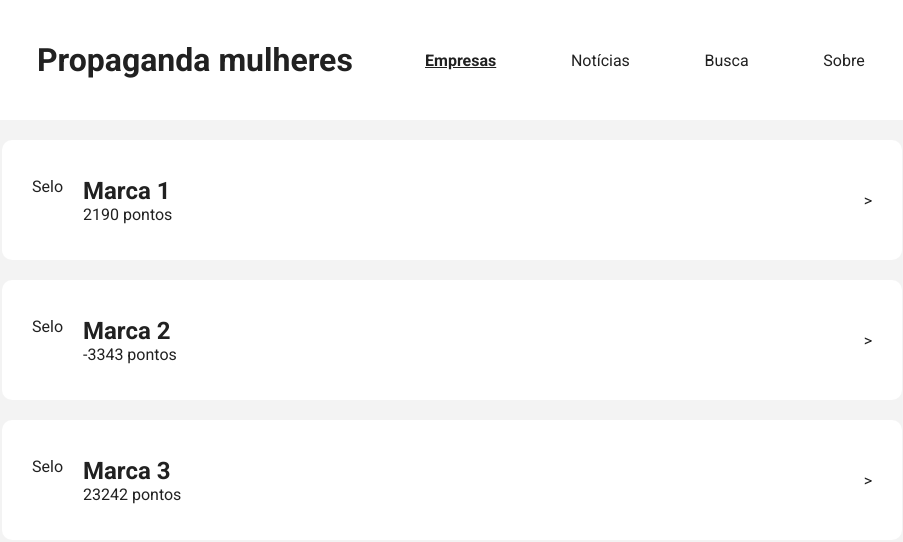
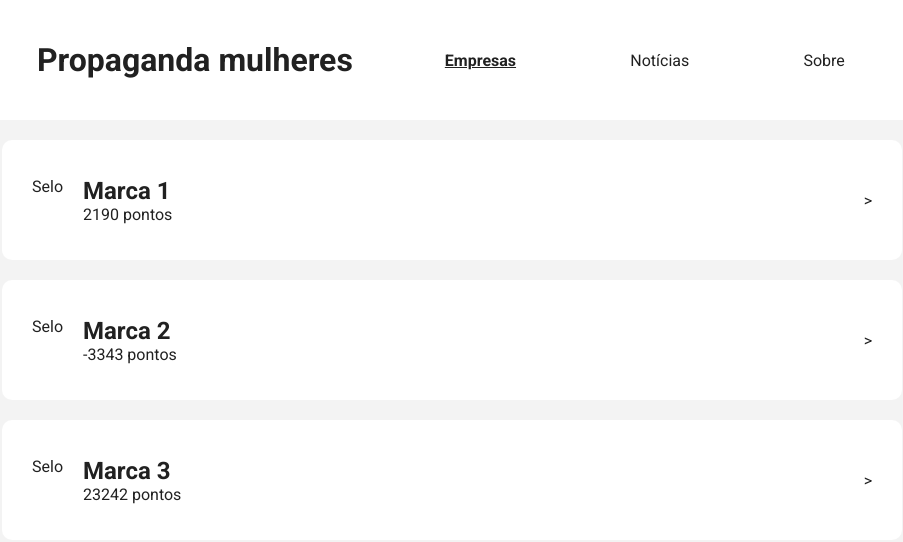
Before and after one commit to JuDCraide/Projeto-HackGrrrl, a React (Create React App) app: page /landing in a window 1280 px wide. Shown: the top 542 px of the page, without its empty margins (188-1091 px from the left). Built offline with nearby package versions, Linux system fonts and the light colour scheme.

Commit message:
delete: search

```diff
--- a/src/components/Header/index.js
+++ b/src/components/Header/index.js
@@ -25,14 +25,6 @@ function Header() {
           >Notícias</NavLink>
         </li>
         <li>
-          <NavLink activeStyle={{
-            fontWeight: 700,
-            textDecoration: "underline"
-          }}
-            to="/search"
-          >Busca</NavLink>
-        </li>
-        <li>
           <NavLink
             activeStyle={{
               fontWeight: 700,
--- a/src/pages/Search/index.js
+++ /dev/null
@@ -1,13 +0,0 @@
-import React from 'react';
-import Header from '../../components/Header';
-
-import { Container } from './styles';
-
-export default function Landing() {
-  return (
-    <Container>
-      <Header/>
-    </Container>
-
-  )
-}
--- a/src/pages/Search/styles.js
+++ /dev/null
@@ -1,9 +0,0 @@
-import styled from 'styled-components';
-
-export const Container = styled.div`
-    flex: 1;
-    display: flex;
-    align-items: flex-start;
-    justify-content: space-evenly;
-    flex-direction: column;
-`;
--- a/src/routes.js
+++ b/src/routes.js
@@ -3,7 +3,7 @@ import { BrowserRouter, Redirect, Route, Switch } from 'react-router-dom';
 
 import Landing from './pages/Landing';
 import News from './pages/News';
-import Search from './pages/Search';
+// import Search from './pages/Search';
 import About from './pages/About';
 
 export default function Routes() {
@@ -13,7 +13,7 @@ export default function Routes() {
         <Route exact path='/'><Redirect to='landing' /></Route>
         <Route exact path='/landing' component={Landing} />
         <Route exact path='/news' component={News} />
-        <Route exact path='/search' component={Search} />
+        {/* <Route exact path='/search' component={Search} /> */}
         <Route exact path='/about' component={About} />
       </Switch>
     </BrowserRouter>
```
